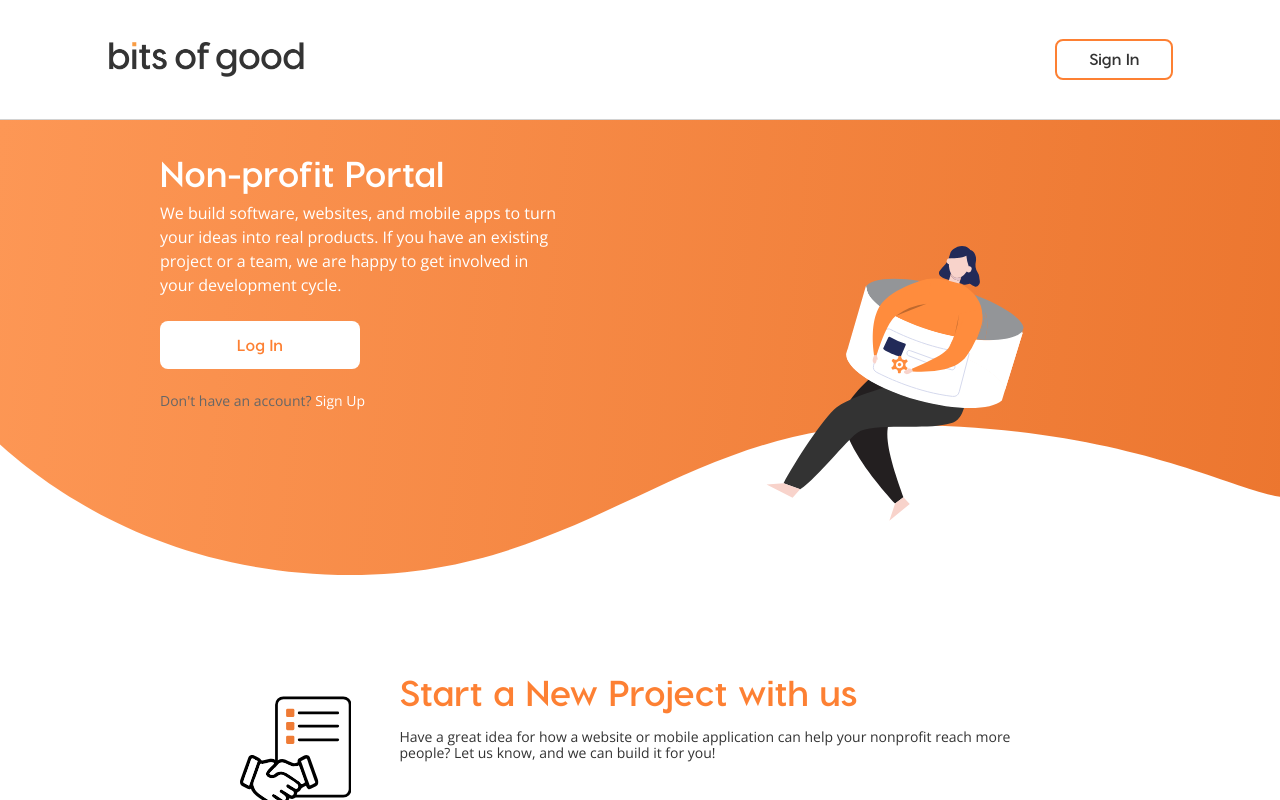
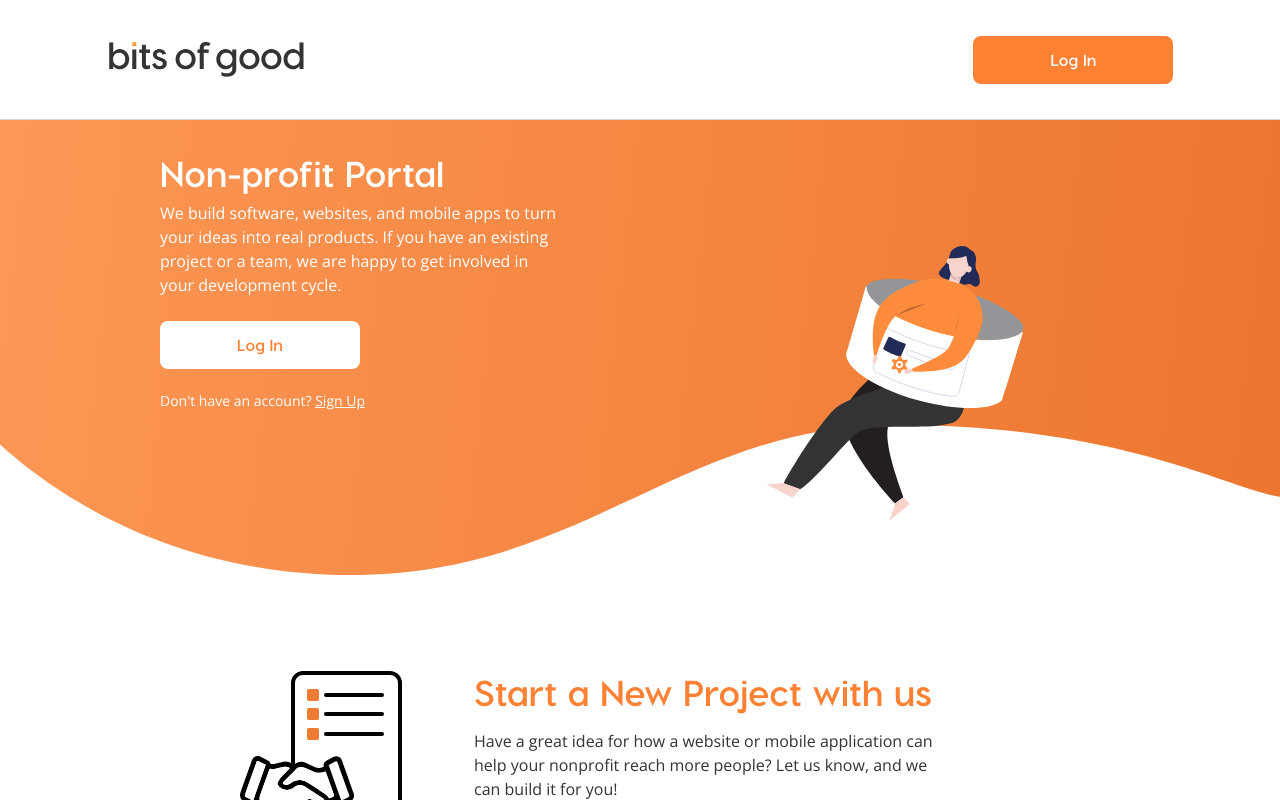
Before and after one commit to GTBitsOfGood/npp, a Next.js app: page / in a window 1280 px wide. Built offline with nearby package versions, Linux system fonts and the light colour scheme; no server answers.

Commit message:
Initial design changes

```diff
--- a/src/components/Header/UserIcon/UserIcon.module.scss
+++ b/src/components/Header/UserIcon/UserIcon.module.scss
@@ -51,18 +51,14 @@
 }
 
 .loginButton {
-  padding: 8px 32px;
+  height: 48px;
+  width: 120px;
   border-radius: 8px;
-  background-color: $white;
   border: 2px solid $orange-500;
 
-  &:hover {
-    background-color: $orange-500;
-
-    h3 {
-      color: $white;
-      user-select: none;
-    }
+  h3 {
+    color: $white;
+    user-select: none;
   }
 }
 
--- a/src/components/Header/UserIcon/index.tsx
+++ b/src/components/Header/UserIcon/index.tsx
@@ -1,4 +1,7 @@
 import React, { useEffect, useState } from "react";
+
+// Components
+import Button from "&components/Button";
 
 // Iconography
 import { Icon } from "@iconify/react";
@@ -28,9 +31,9 @@ const UserIcon = ({ containerMouse }: UserIconProps) => {
     return null;
   } else if (!session) {
     return (
-      <button className={classes.loginButton} onClick={login}>
-        <h3>Sign In</h3>
-      </button>
+      <Button variant="primary" className={classes.loginButton} onClick={login}>
+        <h3>Log In</h3>
+      </Button>
     );
   }
 
--- a/src/screens/Index/IndexPage.module.scss
+++ b/src/screens/Index/IndexPage.module.scss
@@ -68,15 +68,12 @@
         }
 
         p {
-          color: $gray-60;
+          color: $white;
 
           & > span {
             color: $white;
             cursor: pointer;
-
-            &:hover {
-              text-decoration: underline;
-            }
+            text-decoration: underline;
           }
         }
       }
@@ -176,7 +173,7 @@
 
       .startProjectIcon {
         order: 1;
-        margin-right: 48px;
+        margin-right: 72px;
 
         @include breakpoint-below-small {
           order: 1;
@@ -186,7 +183,7 @@
 
       .reportProblemIcon {
         order: 3;
-        margin-left: 48px;
+        margin-left: 82px;
 
         @include breakpoint-below-small {
           order: 1;
@@ -209,6 +206,13 @@
           margin-bottom: 16px;
         }
 
+        p {
+          height: 72px;
+          width: 480px;
+          font-size: 16px;
+          line-height: 24px;
+        }
+
         @include breakpoint-below-small {
           h1 {
             font-size: 28px;
--- a/src/screens/Index/index.tsx
+++ b/src/screens/Index/index.tsx
@@ -16,28 +16,57 @@ import { login } from "&actions/UserActions";
 // Styling
 import classes from "./IndexPage.module.scss";
 
-const IndexPage = () => (
+// Utils
+import { useSession } from "&utils/auth-utils";
+
+const IndexPage = () => {
+  const [session, loading] = useSession();
+
+  return (
     <div className={classes.root}>
       <div className={classes.header}>
         <div className={classes.background}>
           <div className={classes.content}>
             <h1>Non-profit Portal</h1>
             <h5>
-            We build software, websites, and mobile apps to turn your ideas into
-            real products. If you have an existing project or a team, we are
-            happy to get involved in your development cycle.
+              We build software, websites, and mobile apps to turn your ideas
+              into real products. If you have an existing project or a team, we
+              are happy to get involved in your development cycle.
             </h5>
 
+            {(() => {
+              if (session) {
+                return (
+                  <div>
+                    <p>
+                      To start using the portal, please verify your account.
+                    </p>
+                    <Button onClick={login}>
+                      <h3>Verify Account</h3>
+                    </Button>
+                  </div>
+                );
+              } else {
+                return (
+                  <div>
                     <Button onClick={login}>
                       <h3>Log In</h3>
                     </Button>
-
                     <p>
                       {"Don't have an account? "}
-            <span role="button" onClick={login} onKeyPress={login} tabIndex={0}>
+                      <span
+                        role="button"
+                        onClick={login}
+                        onKeyPress={login}
+                        tabIndex={0}
+                      >
                         Sign Up
                       </span>
                     </p>
+                  </div>
+                );
+              }
+            })()}
           </div>
         </div>
 
@@ -70,8 +99,8 @@ const IndexPage = () => (
           <div className={classes.textContent}>
             <h1 className={classes.textRight}>Project Maintenance</h1>
             <p className={classes.textRight}>
-            Have a completed product for Bits of Good that requires bug fixes or
-            maintenance? Let us know, and we can fix it for you!
+              Have a completed product for Bits of Good that requires bug fixes
+              or maintenance? Let us know, and we can fix it for you!
             </p>
           </div>
 
@@ -80,6 +109,7 @@ const IndexPage = () => (
       </div>
     </div>
   );
+};
 
 export default IndexPage;
 
--- a/src/styles/App.scss
+++ b/src/styles/App.scss
@@ -165,8 +165,12 @@ body {
         border-bottom: 1px solid $gray-20;
       }
 
-      h5 {
+      h3 {
         margin: 32px 0 8px;
+        font-family: $visby;
+        font-size: 16px;
+        font-weight: 800;
+        line-height: 120%;
 
         .inline {
           color: $gray-40;
```
Also changed, not shown: src/screens/App/Verification/Verification.module.scss (+9 -0 lines), src/screens/App/Verification/index.tsx (+20 -14 lines). Lines whose indentation alone changed are shown as unchanged.
